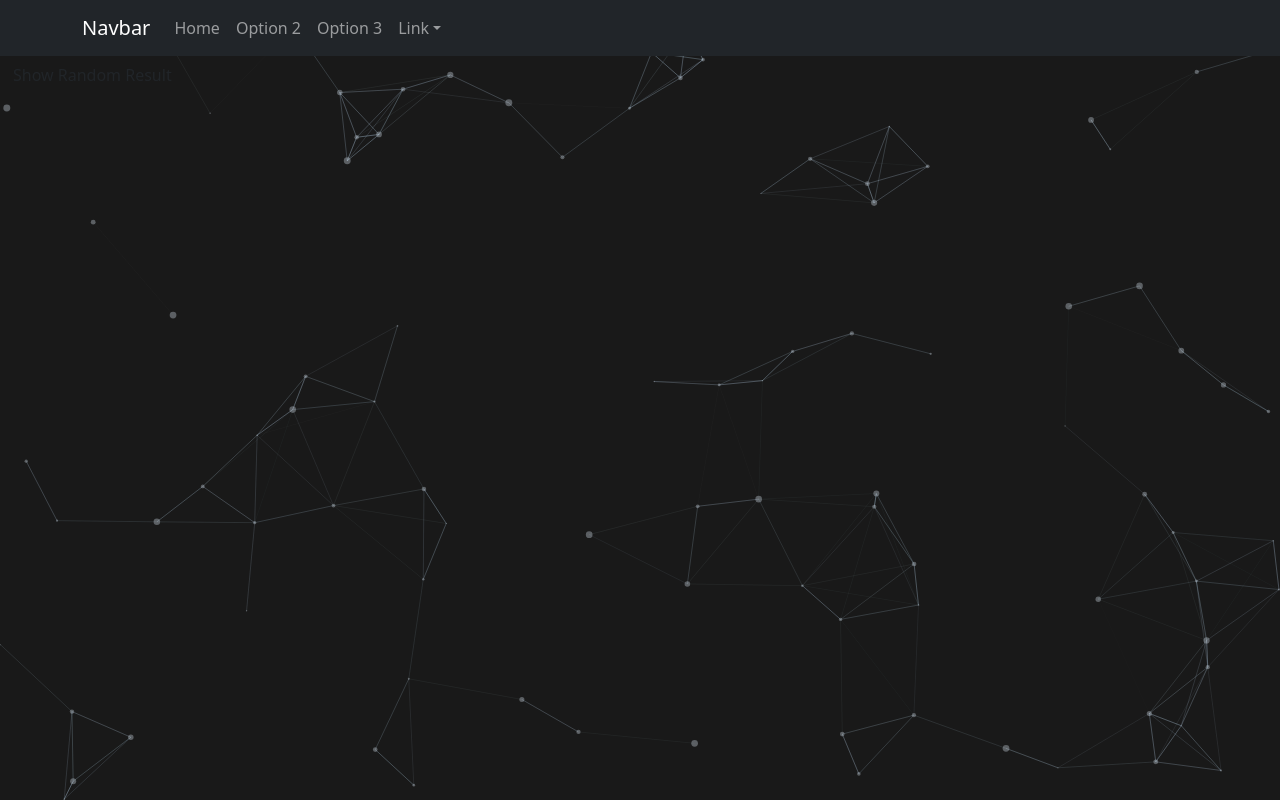
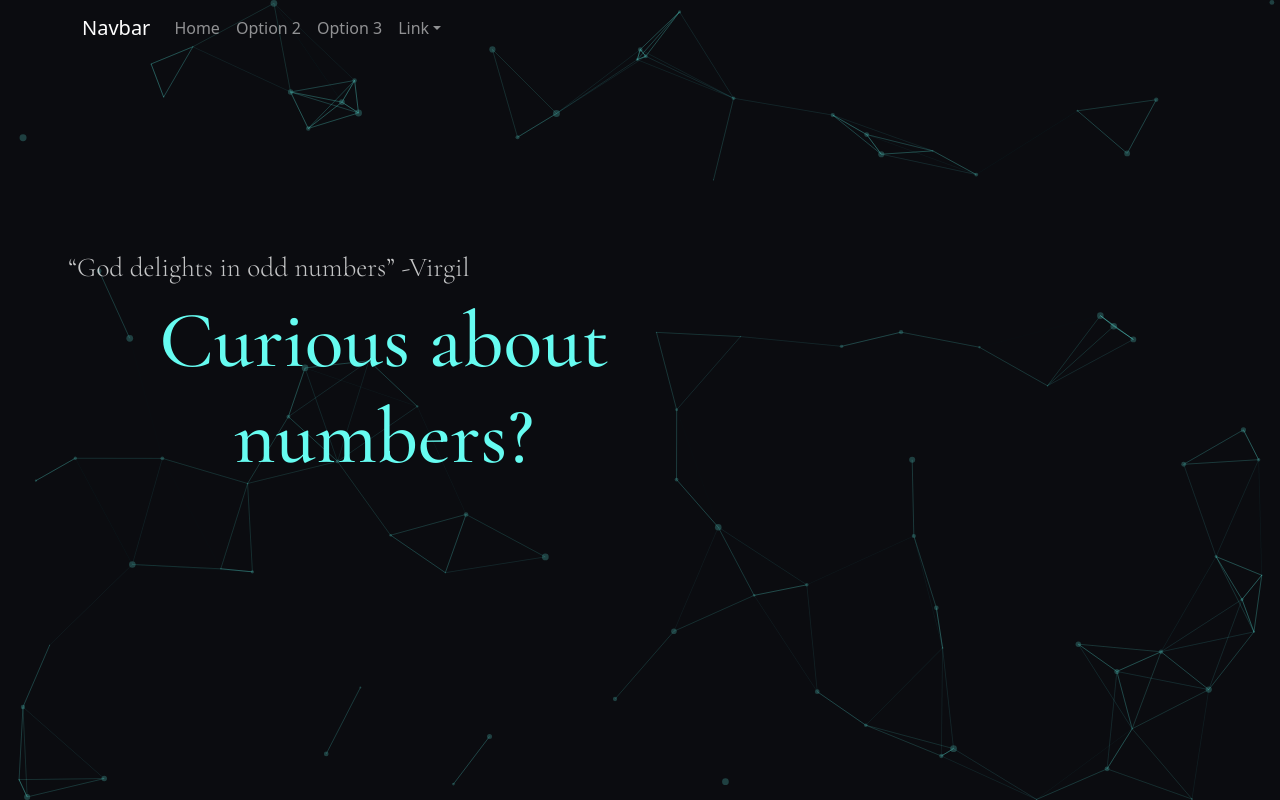
Before and after one commit to estefysc/lottery-results-analyzer-app, a React (Create React App) app in the folder frontend/: page / in a window 1280 px wide. Built offline with nearby package versions, Linux system fonts and the light colour scheme.

Commit message:
Added some styling

```diff
--- a/frontend/public/index.html
+++ b/frontend/public/index.html
@@ -24,6 +24,11 @@
       work correctly both with client-side routing and a non-root public URL.
       Learn how to configure a non-root public URL by running `npm run build`.
     -->
+    <link rel="preconnect" href="https://fonts.googleapis.com">
+    <link rel="preconnect" href="https://fonts.gstatic.com" crossorigin>
+    <link href="https://fonts.googleapis.com/css2?family=Cormorant+Garamond:ital,wght@0,500;1,300&display=swap" rel="stylesheet">
+    <link href="https://fonts.googleapis.com/css2?family=Cormorant+Garamond:wght@300&display=swap" rel="stylesheet">
+
     <title>React App</title>
   </head>
   <body>
--- a/frontend/src/App.js
+++ b/frontend/src/App.js
@@ -1,11 +1,12 @@
 import React, {useState, useEffect} from 'react';
 import './App.css';
+import 'bootstrap/dist/css/bootstrap.min.css';
+
 import NumberList from './components/NumberList';
 import Particle from "./components/Particle";
 import Navigation from "./components/Navigation"
-import 'bootstrap/dist/css/bootstrap.min.css';
 import LoadingScreen from "./components/LoadingScreen";
-
+import MainInfo from "./components/MainInfo";
 
 function App() {
     const [loading, setLoading] = useState(true);
@@ -19,11 +20,10 @@ function App() {
             {loading ?
                 (<LoadingScreen />) :
                 (<div>
+                    <Particle />
+
                     <Navigation fixed="top"/>
-                    <Particle />
-                    <div>
-                        <NumberList />
-                    </div>
+                    <MainInfo />
                 </div>)
             }
         </div>
--- a/frontend/src/components/LoadingScreen.css
+++ b/frontend/src/components/LoadingScreen.css
@@ -1,7 +1,7 @@
 body {
     margin: 0;
     padding: 0;
-    background: #191919;
+    background: #0B0C10;
 }
 
 .loading-container {
@@ -22,35 +22,35 @@ body {
 }
 
 .ball:nth-child(1) {
-    background: #d6e3ef;
+    background: #45A29E;
     -webkit-animation: right 1.5s infinite ease-in-out;
     -moz-animation: right 1.5s infinite ease-in-out;
     animation: right 1.5s infinite ease-in-out;
 }
 
 .ball:nth-child(2) {
-    background: #d6e3ef;
+    background: #45A29E;
     -webkit-animation: left 1.2s infinite ease-in-out;
     -moz-animation: left 1.2s infinite ease-in-out;
     animation: left 1.2s infinite ease-in-out;
 }
 
 .ball:nth-child(3) {
-    background: #d6e3ef;
+    background: #45A29E;
     -webkit-animation: right 1.1s infinite ease-in-out;
     -moz-animation: right 1.1s infinite ease-in-out;
     animation: right 1.1s infinite ease-in-out;
 }
 
 .ball:nth-child(4) {
-    background: #d6e3ef;
+    background: #45A29E;
     -webkit-animation: left 1s infinite ease-in-out;
     -moz-animation: left 1s infinite ease-in-out;
     animation: left 1s infinite ease-in-out;
 }
 
 .ball:nth-child(5) {
-    background: #d6e3ef;
+    background: #45A29E;
     -webkit-animation: right 1.1s infinite ease-in-out;
     -moz-animation: right 1.1s infinite ease-in-out;
     animation: right 1.1s infinite ease-in-out;
@@ -58,14 +58,14 @@ body {
 }
 
 .ball:nth-child(6) {
-    background: #d6e3ef;
+    background: #45A29E;
     -webkit-animation: left 1.2s infinite ease-in-out;
     -moz-animation: left 1.2s infinite ease-in-out;
     animation: left 1.2s infinite ease-in-out;
 }
 
 .ball:nth-child(7) {
-    background: #d6e3ef;
+    background: #45A29E;
     -webkit-animation: right 1.5s infinite ease-in-out;
     -moz-animation: right 1.5s infinite ease-in-out;
     animation: right 1.5s infinite ease-in-out;
--- /dev/null
+++ b/frontend/src/components/MainInfo.css
@@ -0,0 +1,26 @@
+.main-info {
+    display: flex;
+    flex-direction: column;
+    align-items: center;
+    justify-content: center;
+    width: 60%;
+    height: 100%;
+    padding: 20px;
+    position: relative;
+    top: 11rem;
+}
+.quote {
+    font-family: 'Cormorant Garamond', serif;
+    font-size: 1.7rem;
+    font-weight: lighter;
+    color: #C5C6C7;
+    padding-left: 3rem;
+}
+
+.main-info-question {
+    font-family: 'Cormorant Garamond', serif;
+    font-size: 5rem;
+    color: #66FCF1;
+    text-align: center;
+
+}
--- /dev/null
+++ b/frontend/src/components/MainInfo.js
@@ -0,0 +1,19 @@
+import React from "react";
+import "./MainInfo.css";
+
+function MainInfo() {
+    return (
+        <div className="main-info">
+            <div className="main-info-text">
+                <h1 className="quote">
+                    <q>God delights in odd numbers</q> -Virgil
+                </h1>
+                <h3 className="main-info-question">
+                    Curious about numbers?
+                </h3>
+            </div>
+        </div>
+    );
+}
+
+export default MainInfo;
--- /dev/null
+++ b/frontend/src/components/Navigation.css
@@ -0,0 +1,3 @@
+.me-auto Nav.Link {
+    color: #66FCF1;
+}
--- a/frontend/src/components/Navigation.js
+++ b/frontend/src/components/Navigation.js
@@ -3,10 +3,12 @@ import Nav from 'react-bootstrap/Nav';
 import Navbar from 'react-bootstrap/Navbar';
 import NavDropdown from 'react-bootstrap/NavDropdown';
 
+import "./Navigation.css";
+
 function Navigation() {
     return (
         <>
-            <Navbar bg="dark" variant="dark" expand="md">
+            <Navbar variant="dark" expand="md">
                 <Container>
                     <Navbar.Brand href="#home">Navbar</Navbar.Brand>
                     <Navbar.Collapse id="responsive-navbar-nav">
--- a/frontend/src/components/NumberList.css
+++ b/frontend/src/components/NumberList.css
@@ -1,7 +1,11 @@
+.btn {
+    color: black;
+    background-color: bisque;
+    border-color: darkred;
+    z-index: 1;
+}
+.number-text {
+    color: blue;
+    background-color: aliceblue;
 
-.btn {
-    color: #fff;
-    background-color: #2c3e50;
-    border-color: #2c3e50;
-    z-index: 2;
 }
--- a/frontend/src/components/NumberList.js
+++ b/frontend/src/components/NumberList.js
@@ -19,7 +19,7 @@ function NumberList() {
             <button className='btn' onClick={getNumbers}>
                 Show Random Result
             </button>
-            <h1>{text}</h1>
+            <p className='number-text'>{text}</p>
         </div>
     )
 }
--- a/frontend/src/components/Particle.jsx
+++ b/frontend/src/components/Particle.jsx
@@ -9,7 +9,7 @@ function Particle() {
         },
         background: {
             color: {
-                value: "#191919",
+                value: "#0B0C10",
             },
         },
         fpsLimit: 120,
@@ -37,10 +37,10 @@ function Particle() {
         },
         particles: {
             color: {
-                value: "#d6e3ef",
+                value: "#45A29E",
             },
             links: {
-                color: "#c8e5ff",
+                color: "#66FCF1",
                 distance: 130,
                 enable: true,
                 opacity: 0.3,
```
